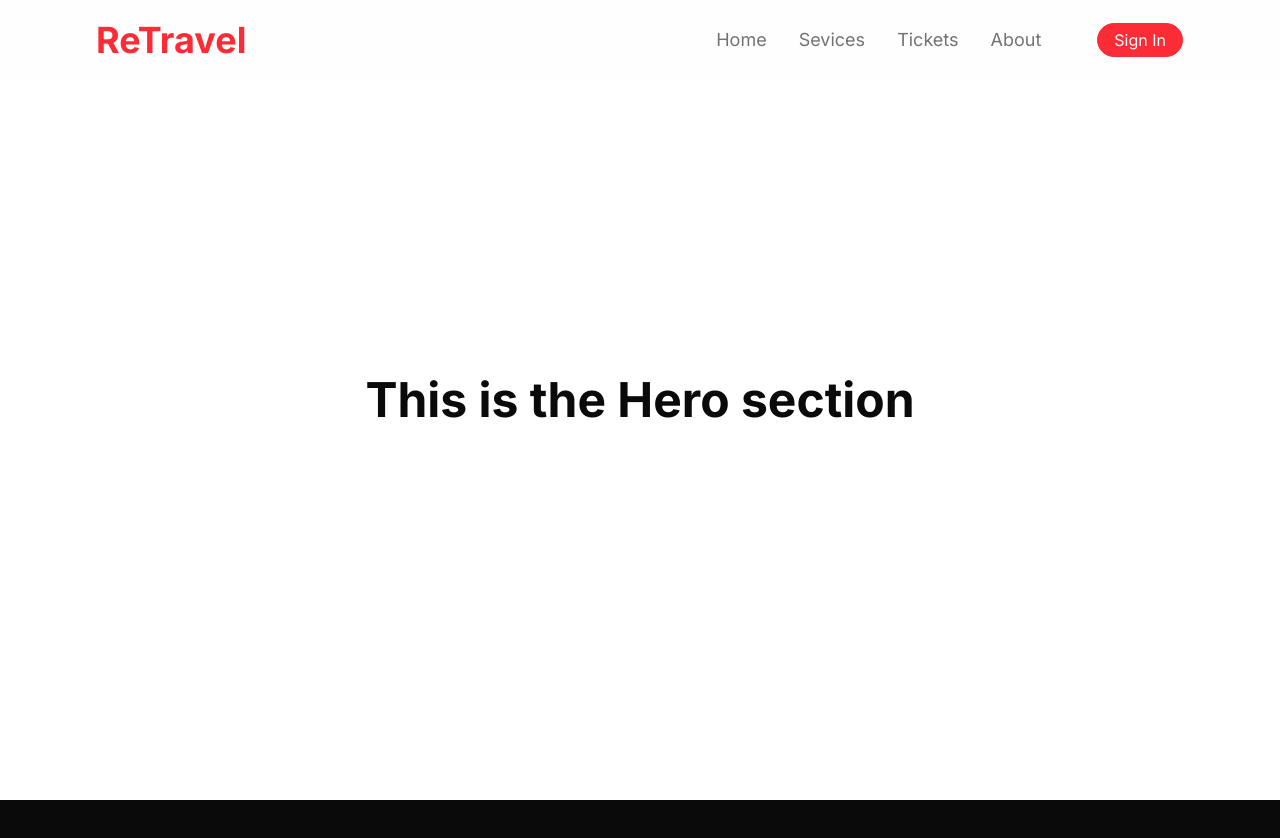
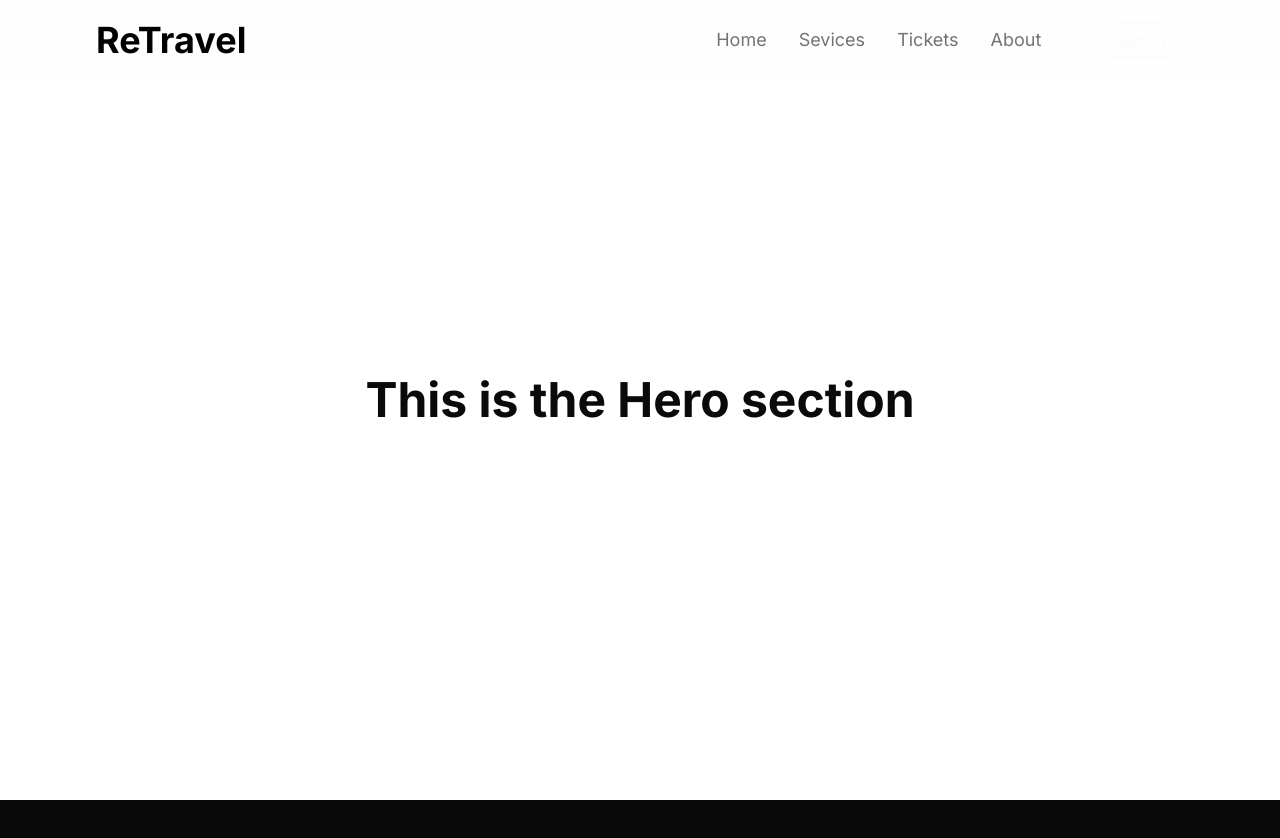
Before and after one commit to Muhamadrenald/retravel-booking-app, a React (Vite) app: page / in a window 1280 px wide. Shown: the top 838 px of the page. Built offline with nearby package versions, Linux system fonts and the light colour scheme.

Commit message:
feat: updated Navbar.jsx

```diff
--- a/src/components/navbar/Navbar.jsx
+++ b/src/components/navbar/Navbar.jsx
@@ -69,7 +69,7 @@ const Navbar = () => {
     >
       <div className="w-full h-full flex items-center justify-between">
         {/* Logo Section */}
-        <Link to="/" className="text-4xl text-red-500 font-bold">
+        <Link to="/" className="text-4xl text-primary font-bold">
           ReTravel
         </Link>
 
@@ -95,7 +95,7 @@ const Navbar = () => {
               <li key={index}>
                 <Link
                   to={item.link}
-                  className="hover:text-red-500 ease-in-out duration-300"
+                  className="hover:text-primary ease-in-out duration-300"
                 >
                   {item.label}
                 </Link>
@@ -105,7 +105,7 @@ const Navbar = () => {
 
           {/* Button */}
           <div className="flex items-center justify-center">
-            <button className="md:w-fit w-full md:px-4 px-6 md:py-1 py-2.5 bg-red-500 border border-red-500 hover:bg-transparent hover:border-red-500 md:rounded-full rounded-xl font-normal text-neutral-50 hover:text-red-500 ease-in-out duration-300">
+            <button className="md:w-fit w-full md:px-4 px-6 md:py-1 py-2.5 bg-primary border border-primary hover:bg-transparent hover:border-primary md:rounded-full rounded-xl font-normal text-neutral-50 hover:text-primary ease-in-out duration-300">
               Sign In
             </button>
           </div>
```
